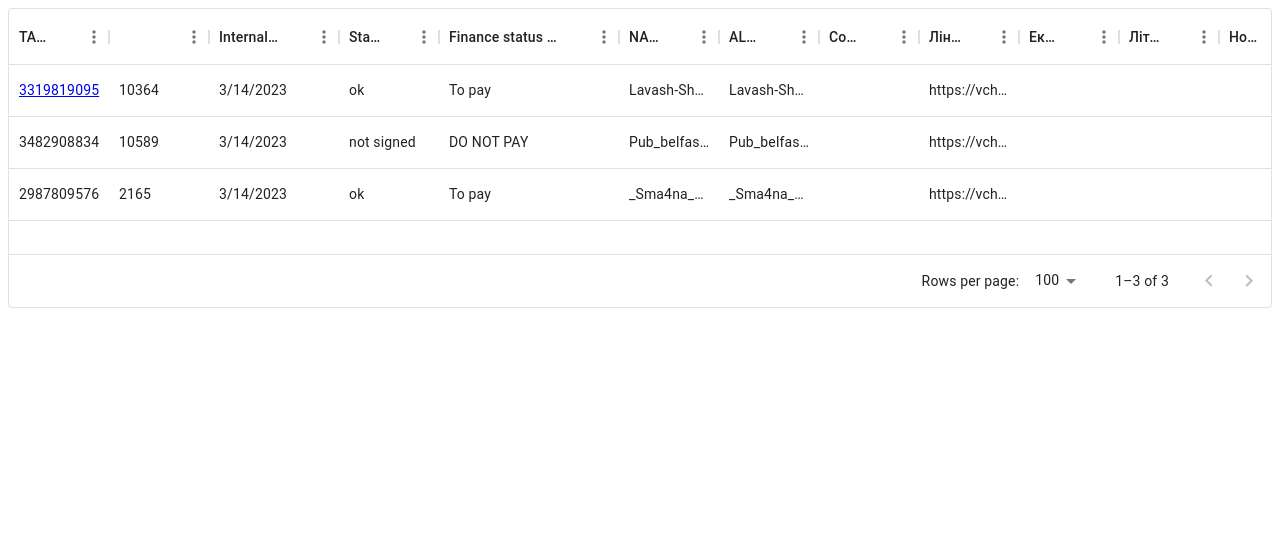
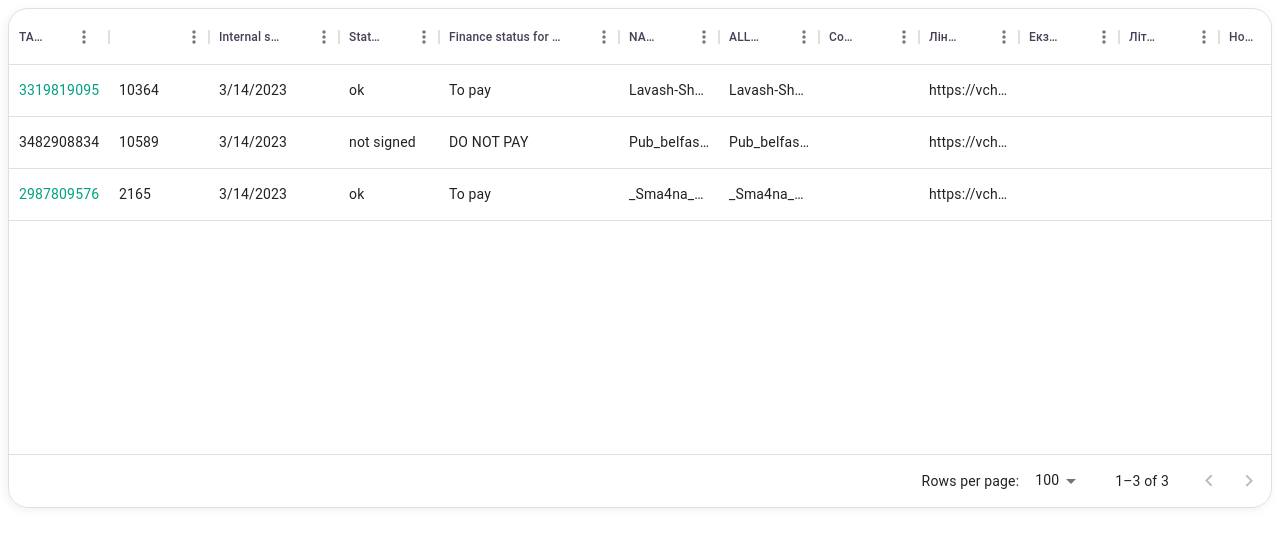
Before and after one commit to VitasPirozhko/react_data_grid_example, a React (Create React App) app: page / in a window 1280 px wide. Shown: the top 546 px of the page. Built offline with nearby package versions, Linux system fonts and the light colour scheme.

Commit message:
add styles for table

```diff
--- /dev/null
+++ b/src/App.css
@@ -0,0 +1,18 @@
+.table_row_header {
+    font-size: 12px;
+    color: #493f58;
+}
+
+.table_cell {
+    font-size: 14px;
+}
+
+.table_cell a {
+    color: #00a082;
+    text-decoration: none;
+}
+
+.css-oniiwq-MuiDataGrid-root .MuiDataGrid-row.Mui-selected,
+.css-oniiwq-MuiDataGrid-root .MuiDataGrid-row:hover, .css-oniiwq-MuiDataGrid-root .MuiDataGrid-row.Mui-hovered {
+    background: #fff9ed!important;
+}
--- a/src/App.tsx
+++ b/src/App.tsx
@@ -1,12 +1,22 @@
 import { Select, SelectChangeEvent } from '@mui/material';
-import { DataGrid, GridColDef, GridRenderCellParams, GridRowsProp, useGridApiContext } from '@mui/x-data-grid';
-
+import { DataGrid, GridCellParams, GridColDef, GridRenderCellParams, GridRowsProp, useGridApiContext } from '@mui/x-data-grid';
+import 'App.css'
 
 function App() {
 
   return (
-    <div style={{ height: 300, width: '100%' }}>
-      <DataGrid rows={rowData} columns={columnDefs} />
+    <div style={{ height: 500, width: '100%' }}>
+      <DataGrid
+        rows={rowData}
+        columns={columnDefs}
+        sx={{
+          boxShadow: '-2px 2px 8px rgba(78,69,92,.08)',
+          borderRadius: '20px',
+          // '& .MuiDataGrid-cell:hover': {
+          //   color: 'primary.main',
+          // },
+        }}
+      />
   </div>
   );
 }
@@ -41,57 +51,61 @@ const columnDefs: GridColDef[] = [
   {
     field: 'field_1',
     headerName: 'TAX ID',
+    headerAlign: 'center',
+    headerClassName: 'table_row_header',
+    editable: false,
     renderCell: (params) => {
       const { value } = params;
       if (!value.href) return value;
       return <a href={value.href} target="_blank" rel="noreferrer" >{value.value}</a>
-    }
+    },
+    cellClassName: (params) => 'table_cell',
   },
-  { field: 'field_2', headerName: "" },
-  { field: 'field_3', headerName: "Internal sub#", type: 'date', editable: true, width: 130},
-  { field: 'field_4', headerName: "Status" },
-  { field: 'field_5', headerName: 'Finance status for paying bulk', renderEditCell: SelectEditInputCell, editable: true, width: 180},
-  { field: 'field_6', headerName: "NAME" },
-  { field: 'field_7', headerName: "ALL NAMEs" },
-  { field: 'field_8', headerName: "Comment" },
-  { field: 'field_9', headerName: "Лінк на Екземпляр Глово/\nстатус" },
-  { field: 'field_10', headerName: "Екземпляр Партнера\nстатус" },
-  { field: 'field_11', headerName: "Літера в архіві" },
-  { field: 'field_12', headerName: "Номер в архіві" },
-  { field: 'field_13', headerName: "City" },
-  { field: 'field_14', headerName: "Найменування" },
-  { field: 'field_15', headerName: "TAX ID" },
-  { field: 'field_16', headerName: "Active as of 15.01.2023" },
-  { field: 'field_17', headerName: "IBAN/ Bank account" },
-  { field: 'field_18', headerName: "IBAN check" },
-  { field: 'field_19', headerName: "Yes Updated" },
-  { field: 'field_20', headerName: "Comment on commission" },
-  { field: 'field_21', headerName: "trial" },
-  { field: 'field_22', headerName: "Platform\nfee\nплата за доступ до додатку\nСУМА" },
-  { field: 'field_23', headerName: "Platform\nfee\nплата за доступ до додатку\nЗВІТНИЙ ПЕРІОД" },
-  { field: 'field_24', headerName: "Activation\nfee (incl VAT)\nплата за активацію" },
-  { field: 'field_25', headerName: "Paper / electronic version" },
-  { field: 'field_26', headerName: "Agreement name" },
-  { field: 'field_27', headerName: "Agreement/additional agreement date" },
-  { field: 'field_28', headerName: "Type" },
-  { field: 'field_29', headerName: "Payment type" },
-  { field: 'field_30', headerName: "Повна/скорочена/ marketplace/інформаційні" },
-  { field: 'field_31', headerName: "Інший пункт про проведення промо-акцій" },
-  { field: 'field_32', headerName: "ДУ про PROMO - пункти що взагалі допускають проведення промо-акції" },
-  { field: 'field_33', headerName: "ДУ про зниж на дост - пункти, що стосуються конкретно знижки на доставку" },
-  { field: 'field_34', headerName: "Дата ДУ на всі ПРОМО\nself promo\\ 1+1, DF\nССП-1" },
-  { field: 'field_35', headerName: "Статус \n\"ДУ на всі ПРОМО\nself promo\\ 1+1\"" },
-  { field: 'field_36', headerName: "Коментар \n\"ДУ на всі ПРОМО\nself promo\\ 1+1\"" },
-  { field: 'field_37', headerName: "Промо без Додатку ДАТА" },
-  { field: 'field_38', headerName: "Промо без Додатку ЛІНК" },
-  { field: 'field_39', headerName: "Промо без Додатку СТАТУС" },
-  { field: 'field_40', headerName: "count" },
-  { field: 'field_41', headerName: "Lost agreements request" },
-  { field: 'field_42', headerName: "Invoicing" },
-  { field: 'field_43', headerName: "AA on weekly invoicing link" },
-  { field: 'field_44', headerName: "AA on weekly invoicing status" },
-  { field: 'field_45', headerName: "Payment terms" },
-  { field: 'field_46', headerName: "Дата останнього гарантійного листа" },
+  { field: 'field_2', headerName: "", headerClassName: 'table_row_header', cellClassName: (params) => 'table_cell', editable: true, },
+  { field: 'field_3', headerName: "Internal sub#", type: 'date', editable: true, width: 130, headerClassName: 'table_row_header', cellClassName: (params) => 'table_cell', },
+  { field: 'field_4', headerName: "Status", headerClassName: 'table_row_header', cellClassName: (params) => 'table_cell', editable: true, },
+  { field: 'field_5', headerName: 'Finance status for paying bulk', renderEditCell: SelectEditInputCell, editable: true, width: 180, headerClassName: 'table_row_header', cellClassName: (params) => 'table_cell', },
+  { field: 'field_6', headerName: "NAME", headerClassName: 'table_row_header', cellClassName: (params) => 'table_cell', editable: true, },
+  { field: 'field_7', headerName: "ALL NAMEs", headerClassName: 'table_row_header', cellClassName: (params) => 'table_cell', editable: true, },
+  { field: 'field_8', headerName: "Comment", headerClassName: 'table_row_header', cellClassName: (params) => 'table_cell', editable: true, },
+  { field: 'field_9', headerName: "Лінк на Екземпляр Глово/\nстатус", headerClassName: 'table_row_header', cellClassName: (params) => 'table_cell', editable: true, },
+  { field: 'field_10', headerName: "Екземпляр Партнера\nстатус", headerClassName: 'table_row_header', cellClassName: (params) => 'table_cell', editable: true, },
+  { field: 'field_11', headerName: "Літера в архіві", headerClassName: 'table_row_header', cellClassName: (params) => 'table_cell', editable: true, },
+  { field: 'field_12', headerName: "Номер в архіві", headerClassName: 'table_row_header', cellClassName: (params) => 'table_cell', editable: true, },
+  { field: 'field_13', headerName: "City", headerClassName: 'table_row_header', cellClassName: (params) => 'table_cell', editable: true, },
+  { field: 'field_14', headerName: "Найменування", headerClassName: 'table_row_header', cellClassName: (params) => 'table_cell', editable: true, },
+  { field: 'field_15', headerName: "TAX ID", headerClassName: 'table_row_header', cellClassName: (params) => 'table_cell', editable: true, },
+  { field: 'field_16', headerName: "Active as of 15.01.2023", headerClassName: 'table_row_header', cellClassName: (params) => 'table_cell', editable: true, },
+  { field: 'field_17', headerName: "IBAN/ Bank account", headerClassName: 'table_row_header', cellClassName: (params) => 'table_cell', editable: true, },
+  { field: 'field_18', headerName: "IBAN check", headerClassName: 'table_row_header', cellClassName: (params) => 'table_cell', editable: true, },
+  { field: 'field_19', headerName: "Yes Updated", headerClassName: 'table_row_header', cellClassName: (params) => 'table_cell', editable: true, },
+  { field: 'field_20', headerName: "Comment on commission", headerClassName: 'table_row_header', cellClassName: (params) => 'table_cell', editable: true, },
+  { field: 'field_21', headerName: "trial", headerClassName: 'table_row_header', cellClassName: (params) => 'table_cell', editable: true, },
+  { field: 'field_22', headerName: "Platform\nfee\nплата за доступ до додатку\nСУМА", headerClassName: 'table_row_header', cellClassName: (params) => 'table_cell', editable: true, },
+  { field: 'field_23', headerName: "Platform\nfee\nплата за доступ до додатку\nЗВІТНИЙ ПЕРІОД", headerClassName: 'table_row_header', cellClassName: (params) => 'table_cell', editable: true, },
+  { field: 'field_24', headerName: "Activation\nfee (incl VAT)\nплата за активацію", headerClassName: 'table_row_header', cellClassName: (params) => 'table_cell', editable: true, },
+  { field: 'field_25', headerName: "Paper / electronic version", headerClassName: 'table_row_header', cellClassName: (params) => 'table_cell', editable: true, },
+  { field: 'field_26', headerName: "Agreement name", headerClassName: 'table_row_header', cellClassName: (params) => 'table_cell', editable: true, },
+  { field: 'field_27', headerName: "Agreement/additional agreement date", headerClassName: 'table_row_header', cellClassName: (params) => 'table_cell', editable: true, },
+  { field: 'field_28', headerName: "Type", headerClassName: 'table_row_header', cellClassName: (params) => 'table_cell', editable: true, },
+  { field: 'field_29', headerName: "Payment type", headerClassName: 'table_row_header', cellClassName: (params) => 'table_cell', editable: true, },
+  { field: 'field_30', headerName: "Повна/скорочена/ marketplace/інформаційні", headerClassName: 'table_row_header', cellClassName: (params) => 'table_cell', editable: true, },
+  { field: 'field_31', headerName: "Інший пункт про проведення промо-акцій", headerClassName: 'table_row_header', cellClassName: (params) => 'table_cell', editable: true, },
+  { field: 'field_32', headerName: "ДУ про PROMO - пункти що взагалі допускають проведення промо-акції", headerClassName: 'table_row_header', cellClassName: (params) => 'table_cell', editable: true, },
+  { field: 'field_33', headerName: "ДУ про зниж на дост - пункти, що стосуються конкретно знижки на доставку", headerClassName: 'table_row_header', cellClassName: (params) => 'table_cell', editable: true, },
+  { field: 'field_34', headerName: "Дата ДУ на всі ПРОМО\nself promo\\ 1+1, DF\nССП-1", headerClassName: 'table_row_header', cellClassName: (params) => 'table_cell', editable: true, },
+  { field: 'field_35', headerName: "Статус \n\"ДУ на всі ПРОМО\nself promo\\ 1+1\"", headerClassName: 'table_row_header', cellClassName: (params) => 'table_cell', editable: true, },
+  { field: 'field_36', headerName: "Коментар \n\"ДУ на всі ПРОМО\nself promo\\ 1+1\"", headerClassName: 'table_row_header', cellClassName: (params) => 'table_cell', editable: true, },
+  { field: 'field_37', headerName: "Промо без Додатку ДАТА", headerClassName: 'table_row_header', cellClassName: (params) => 'table_cell', editable: true, },
+  { field: 'field_38', headerName: "Промо без Додатку ЛІНК", headerClassName: 'table_row_header', cellClassName: (params) => 'table_cell', editable: true, },
+  { field: 'field_39', headerName: "Промо без Додатку СТАТУС", headerClassName: 'table_row_header', cellClassName: (params) => 'table_cell', editable: true, },
+  { field: 'field_40', headerName: "count", headerClassName: 'table_row_header', cellClassName: (params) => 'table_cell', editable: true, },
+  { field: 'field_41', headerName: "Lost agreements request", headerClassName: 'table_row_header', cellClassName: (params) => 'table_cell', editable: true, },
+  { field: 'field_42', headerName: "Invoicing", headerClassName: 'table_row_header', cellClassName: (params) => 'table_cell', editable: true, },
+  { field: 'field_43', headerName: "AA on weekly invoicing link", headerClassName: 'table_row_header', cellClassName: (params) => 'table_cell', editable: true, },
+  { field: 'field_44', headerName: "AA on weekly invoicing status", headerClassName: 'table_row_header', cellClassName: (params) => 'table_cell', editable: true, },
+  { field: 'field_45', headerName: "Payment terms", headerClassName: 'table_row_header', cellClassName: (params) => 'table_cell', editable: true, },
+  { field: 'field_46', headerName: "Дата останнього гарантійного листа", headerClassName: 'table_row_header', cellClassName: (params) => 'table_cell', editable: true, },
 ]
 
 export const rowData: GridRowsProp = [
@@ -195,7 +209,7 @@ export const rowData: GridRowsProp = [
   },
   {
       id: 3,
-      field_1: 2987809576,
+      field_1: {value: 2987809576, href: '#testLink2'},
       field_2: 2165,
       field_3: new Date(),
       field_4: "ok",
```
